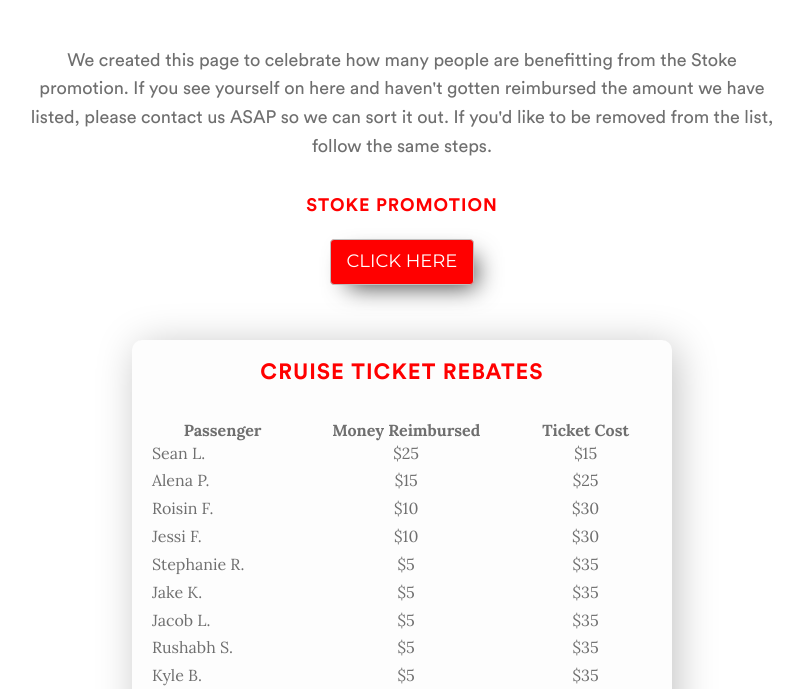
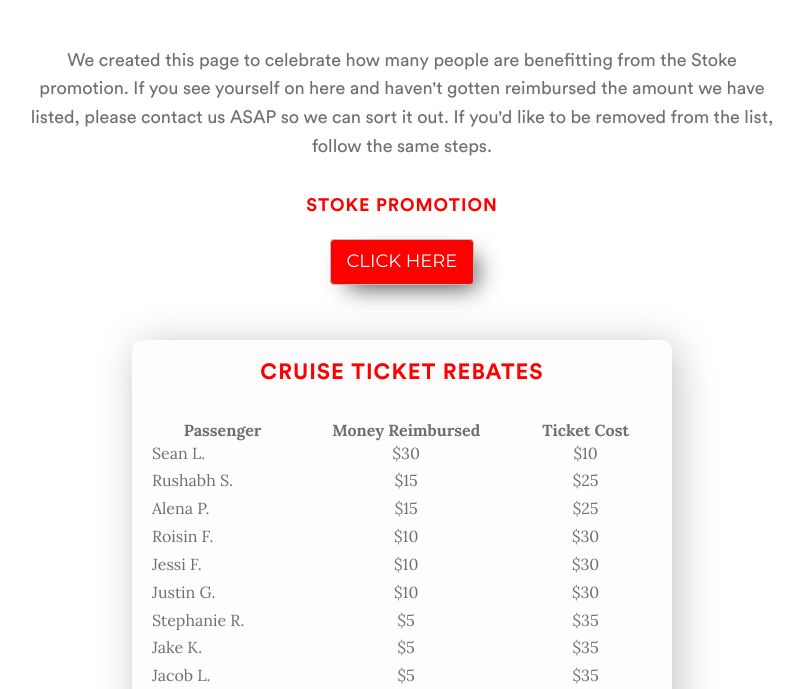
Before and after one commit to ChiSigma/spirited-away-splash, a website: page pages/happy_passengers.html in a window 1280 px wide. Shown: the part 104-793 px from the top of the page, without its empty margins (238-1041 px from the left). Drawn offline with Linux system fonts and the light colour scheme.

Commit message:
Update payments for several people

```diff
--- a/pages/happy_passengers.html
+++ b/pages/happy_passengers.html
@@ -98,13 +98,13 @@
                     	</tr>
                     	<tr>
                     		<td style="text-align: left">Rushabh S.</td>
-                    		<td>$5</td>
-                    		<td>$35</td>
+                    		<td>$15</td>
+                    		<td>$25</td>
                     	</tr>
 			<tr>
                     		<td style="text-align: left">Sean L.</td>
-                    		<td>$25</td>
-                    		<td>$15</td>
+                    		<td>$30</td>
+                    		<td>$10</td>
                     	</tr>
 			<tr>
                     		<td style="text-align: left">Alena P.</td>
@@ -128,6 +128,11 @@
                     	</tr>
 			<tr>
                     		<td style="text-align: left">Jessi F.</td>
+                    		<td>$10</td>
+                    		<td>$30</td>
+                    	</tr>
+			<tr>
+                    		<td style="text-align: left">Justin G.</td>
                     		<td>$10</td>
                     		<td>$30</td>
                     	</tr>
```
